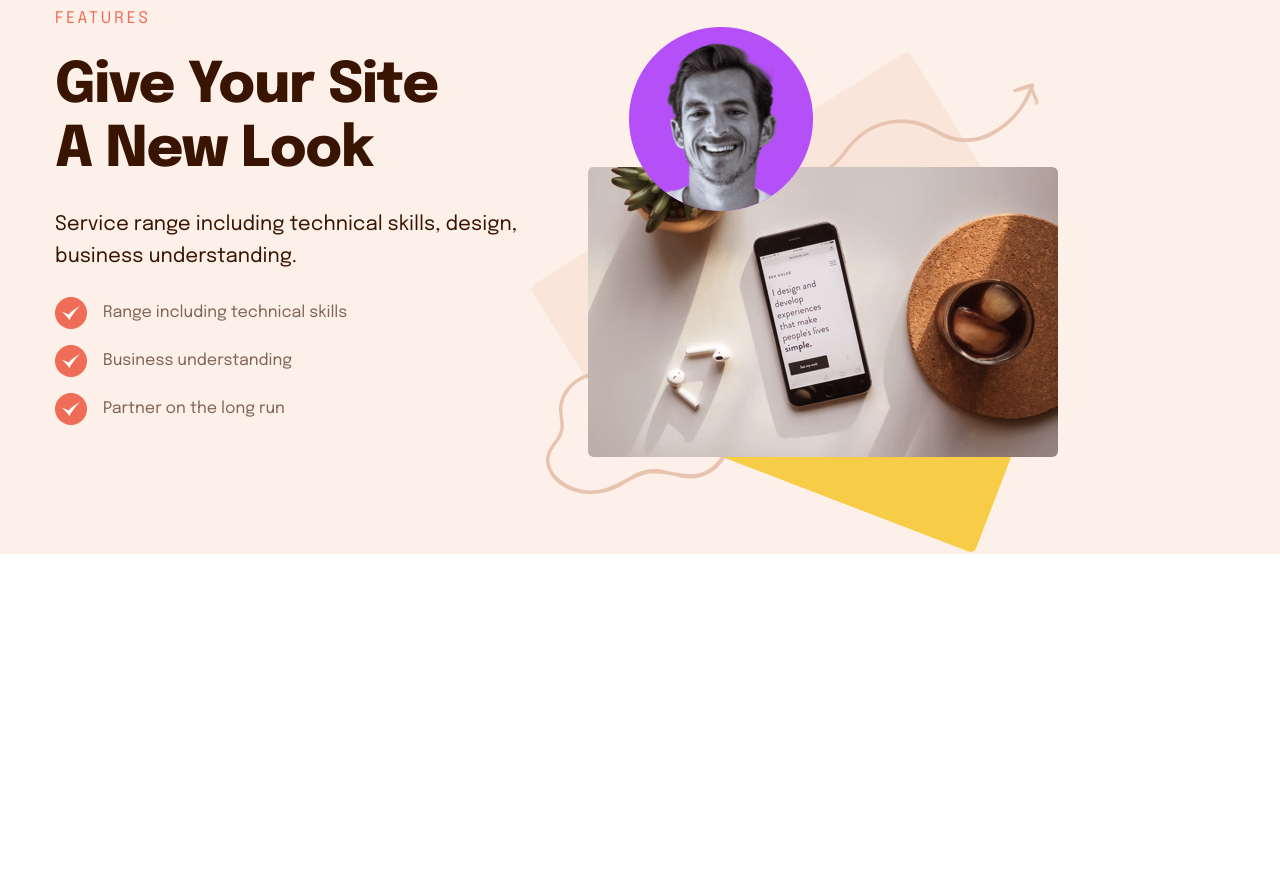
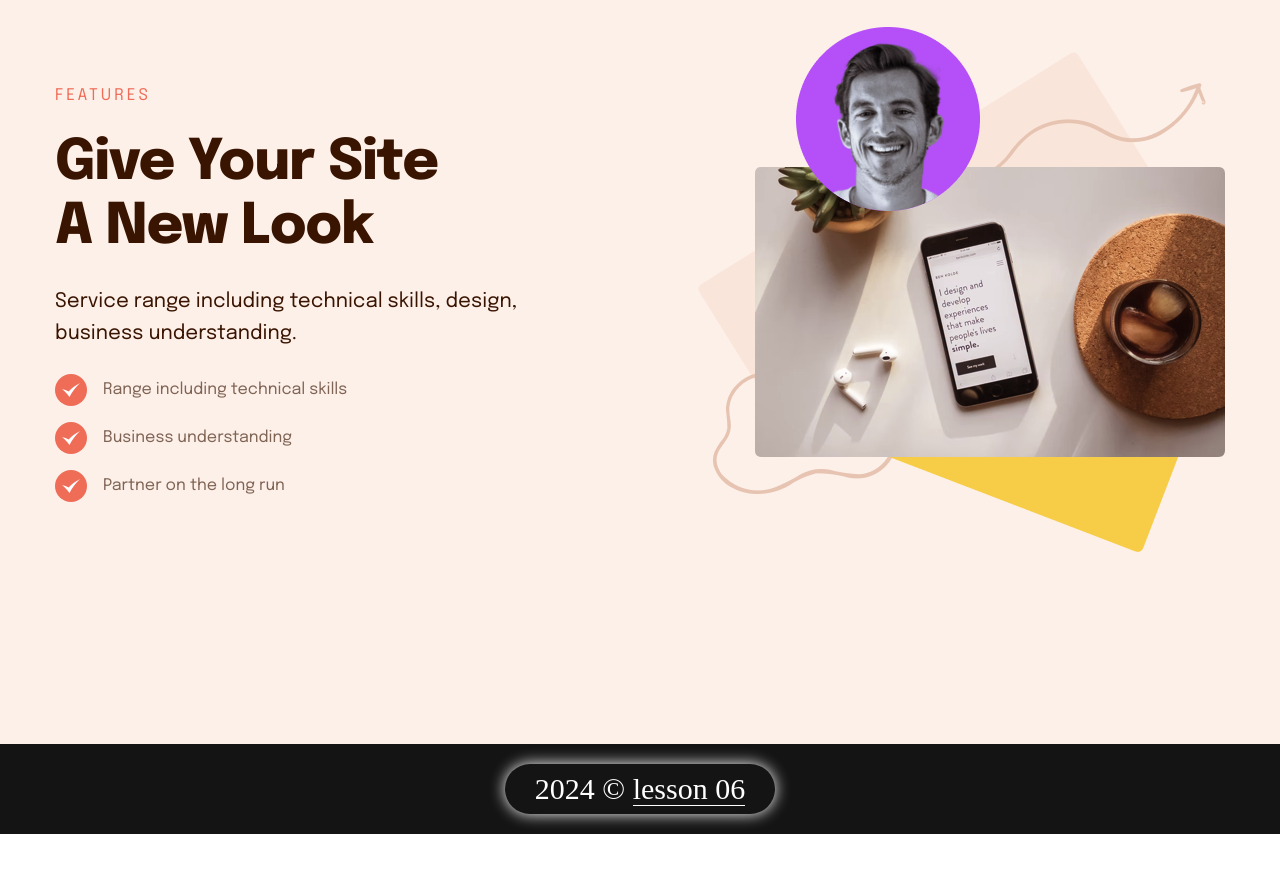
Before and after one commit to RomaVgit/lessons, a plain HTML site: page lesson_06/index.html in a window 1280 px wide. Shown: the part 1496-2368 px from the top of the page. After the commit the page ends 2330 px from the top, so only its background shows below. Drawn offline with Linux system fonts and the light colour scheme.

Commit message:
Add files via upload

```diff
--- a/lesson_06/css/style.css
+++ b/lesson_06/css/style.css
@@ -9,6 +9,10 @@ body {
 .wrapper {
 	min-block-size: 100%;
 	overflow: hidden;
+}
+
+.container {
+	background-color: #141414;
 }
 
 .dark-theme-website {
@@ -25,7 +29,7 @@ body {
 
 .dark-theme {
 	block-size: 860px;
-	background: url("../img/AbstractDesign.svg") center / 470px no-repeat,
+	background: url("../img/abstract.svg") center / 470px no-repeat,
 		linear-gradient(180deg, #141414 0%, rgba(20, 20, 20, 0.00) 100%),
 		linear-gradient(180deg, rgba(20, 20, 20, 0.00) 0%, #141414 100%),
 		url("../img/SubContainer2.png") center 16px / 1920px no-repeat fixed,
@@ -69,20 +73,28 @@ body {
 }
 
 .portfolio-template {
-	padding-block-start: 190px;
+	padding-block: 190px;
 	font-family: "Epilogue", sans-serif;
 	background-color: #FDF0E9;
 	color: #391400;
 }
 
 .container-portfolio-template {
-	max-inline-size: 1170px;
+	max-inline-size: 1200px;
+	padding-inline: 15px;
 	margin-inline: auto;
+	font-size: 0;
 }
 
 .content-portfolio-template {
+	padding-block-start: 77px;
 	max-inline-size: 470px;
 	display: inline-block;
+	font-size: 16px;
+}
+
+.container-portfolio-template img {
+	padding-inline-start: 171px;
 }
 
 h2 {
@@ -119,6 +131,19 @@ h2 {
 	min-height: 32px;
 }
 
-.footer {
-	font-size: 100px;
+.copy {
+	font-size: 30px;
+	text-align: center;
+	padding-block: 20px;
 }
+
+.copy-in {
+	display: inline-block;
+	padding: 10px 30px;
+	border-radius: 25px;
+	box-shadow: 0px 0px 15px 0px white;
+}
+
+.copy-in span {
+	border-block-end: 1px solid white;
+}
--- a/lesson_06/index.html
+++ b/lesson_06/index.html
@@ -34,35 +34,29 @@
 			</div>
 			<div class="portfolio-template">
 				<div class="container-portfolio-template">
-
 					<div class="content-portfolio-template">
 						<h2>Features</h2>
-
 						<h3 class="title-portfolio-template">Give Your Site <br> A New Look</h3>
-
 						<div class="sub-title-portfolio-template">Service range including technical skills, design, business
 							understanding.
 						</div>
-
 						<ul class="list">
 							<li>Range including technical skills</li>
 							<li>Business understanding</li>
 							<li>Partner on the long run</li>
 						</ul>
 					</div>
-
-					<img src="img/pic.png" alt="#">
-
+					<img src="img/pic.png" alt="чоловік, навушники, смартфон, чай">
 				</div>
 			</div>
 		</main>
 		<footer class="footer">
 			<div class="container">
-				<div class="arrow-left"></div>
-				Footer Lorem ipsum dolor sit, amet consectetur adipisicing elit. Ullam ut nemo dolorem ab esse maxime,
-				voluptatem, autem vel eos iste officia eligendi aut totam odit laudantium repellendus molestiae repellat
-				similique!
-			</div>
+				<div class="copy">
+					<div class="copy-in">
+						2024 &copy; <span>lesson 06</span>
+					</div>
+				</div>
 		</footer>
 	</div>
 </body>
```
Also changed, not shown: lesson_06/img/abstract.svg (added).
